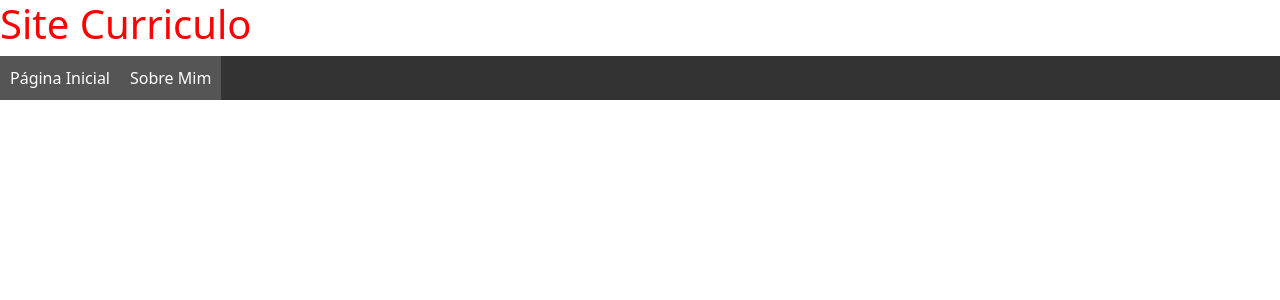
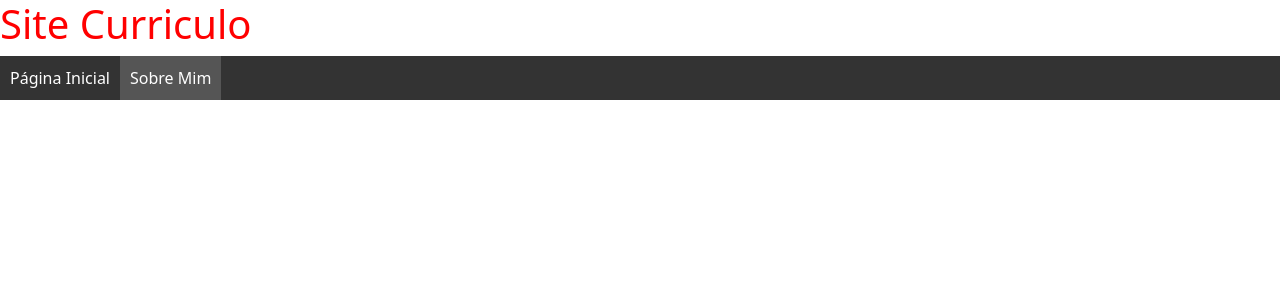
Before and after one commit to IuriBNegherbon/SiteCurriculoFrontEnd, an Angular app: page /about in a window 1280 px wide. Shown: the top 300 px of the page. Built offline with nearby package versions, Linux system fonts and the light colour scheme.

Commit message:
Feat: Alteração no modo como é criado a barra de menu

```diff
--- a/src/app/about/about.component.html
+++ b/src/app/about/about.component.html
@@ -1,7 +1,6 @@
 <nav>
   <ul>
-    <li *ngFor="let menuItem of menuItems">
-      <a routerLink="{{ menuItem.path }}" routerLinkActive="active">{{ menuItem.label }}</a>
-    </li>
+    <li><a routerLink="/" routerLinkActive="active" [routerLinkActiveOptions]="{exact: true}">Página Inicial</a></li>
+    <li><a routerLink="/about" routerLinkActive="active">Sobre Mim</a></li>
   </ul>
 </nav>
--- a/src/app/home/home.component.html
+++ b/src/app/home/home.component.html
@@ -1,16 +1,16 @@
-
-  <nav>
+<!--
+<nav>
   <ul>
     <li *ngFor="let menuItem of menuItems">
       <a routerLink="{{ menuItem.path }}" routerLinkActive="active">{{ menuItem.label }}</a>
     </li>
   </ul>
 </nav>
-
+-->
 <!-- app-menu.component.html -->
-<!--<nav>
+<nav>
   <ul>
     <li><a routerLink="/" routerLinkActive="active" [routerLinkActiveOptions]="{exact: true}">Página Inicial</a></li>
     <li><a routerLink="/about" routerLinkActive="active">Sobre Mim</a></li>
   </ul>
-</nav>-->
+</nav>
```
